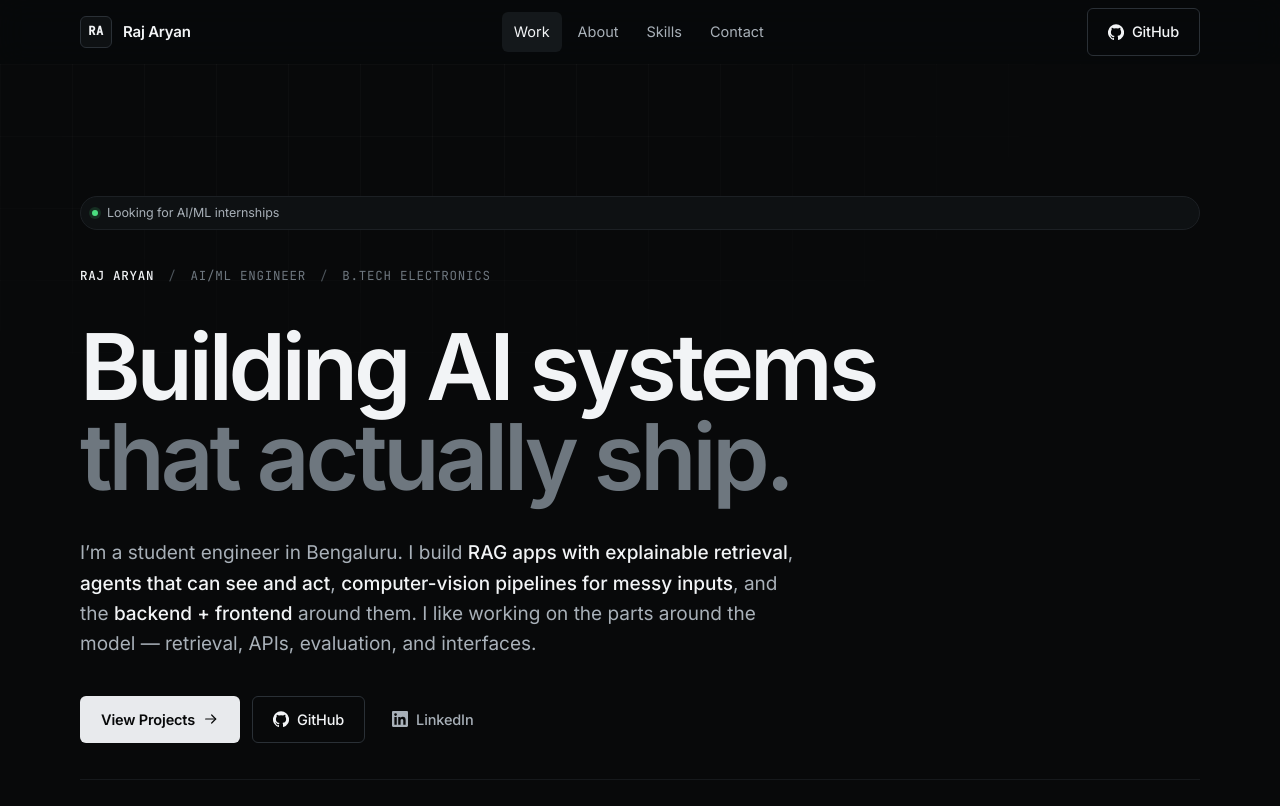
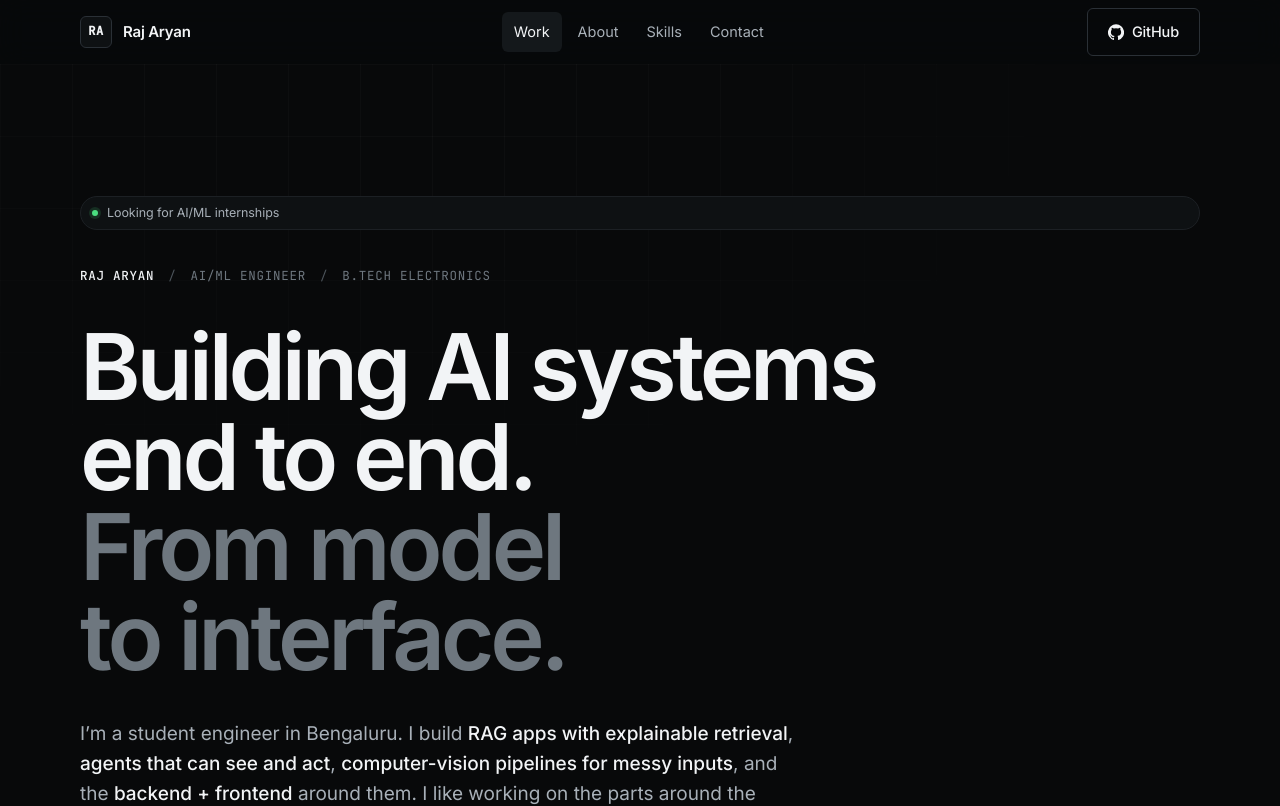
Before and after one commit to rajaryan1111/raj-aryan-portfolio, a React (Vite) app: page / in a window 1280 px wide. Shown: the top 806 px of the page. Built offline with nearby package versions, Linux system fonts and the light colour scheme.

Commit message:
copy: make hero claim precise

```diff
--- a/src/components/Hero.jsx
+++ b/src/components/Hero.jsx
@@ -20,8 +20,8 @@ export default function Hero() {
         </p>
 
         <h1 className="hero__title">
-          <span>Building AI systems</span>
-          <span className="dim">that actually ship.</span>
+          <span>Building AI systems end to end.</span>
+          <span className="dim">From model to interface.</span>
         </h1>
 
         <p className="hero__copy">
```
